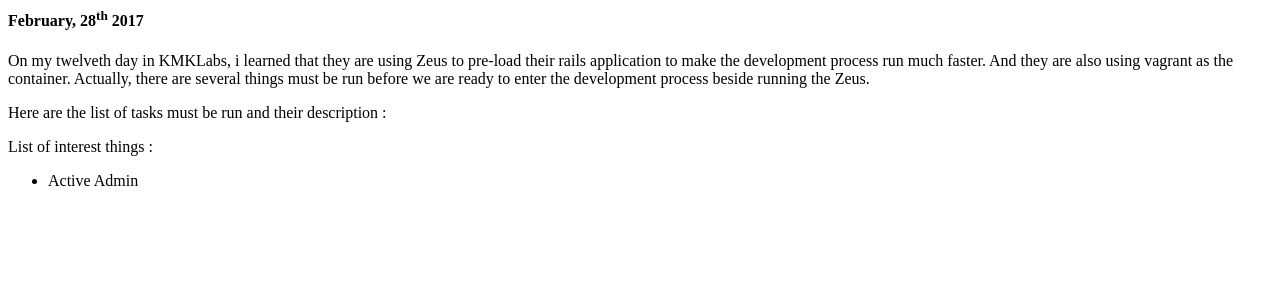
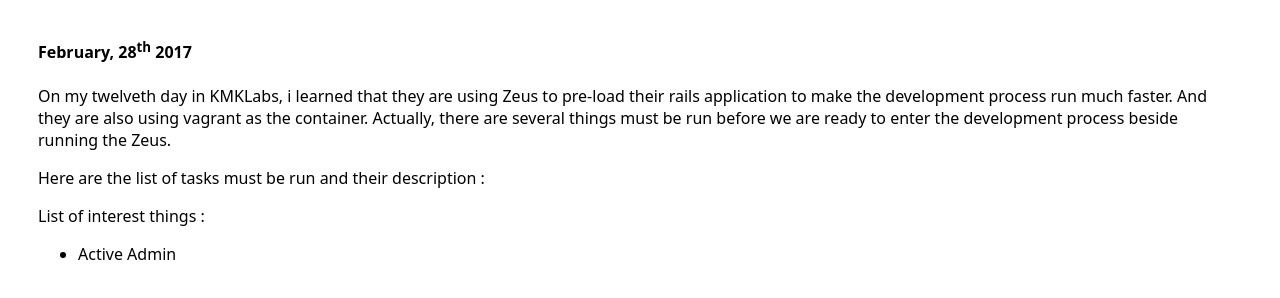
Before and after one commit to Decoydoll/decoydoll.github.io, a plain HTML site: page index.html in a window 1280 px wide. Drawn offline with Linux system fonts and the light colour scheme.

Commit message:
Update index.html

```diff
--- a/index.html
+++ b/index.html
@@ -1,7 +1,7 @@
 <html>
   <head>
     <title>Miftah Daily Notes</title>
-    <link src="style/home.css" rel="stylesheet"/>
+    <link href="style/home.css" rel="stylesheet"/>
   </head>
   <body>
     <h4>February, 28<sup>th</sup> 2017</h4>
```
